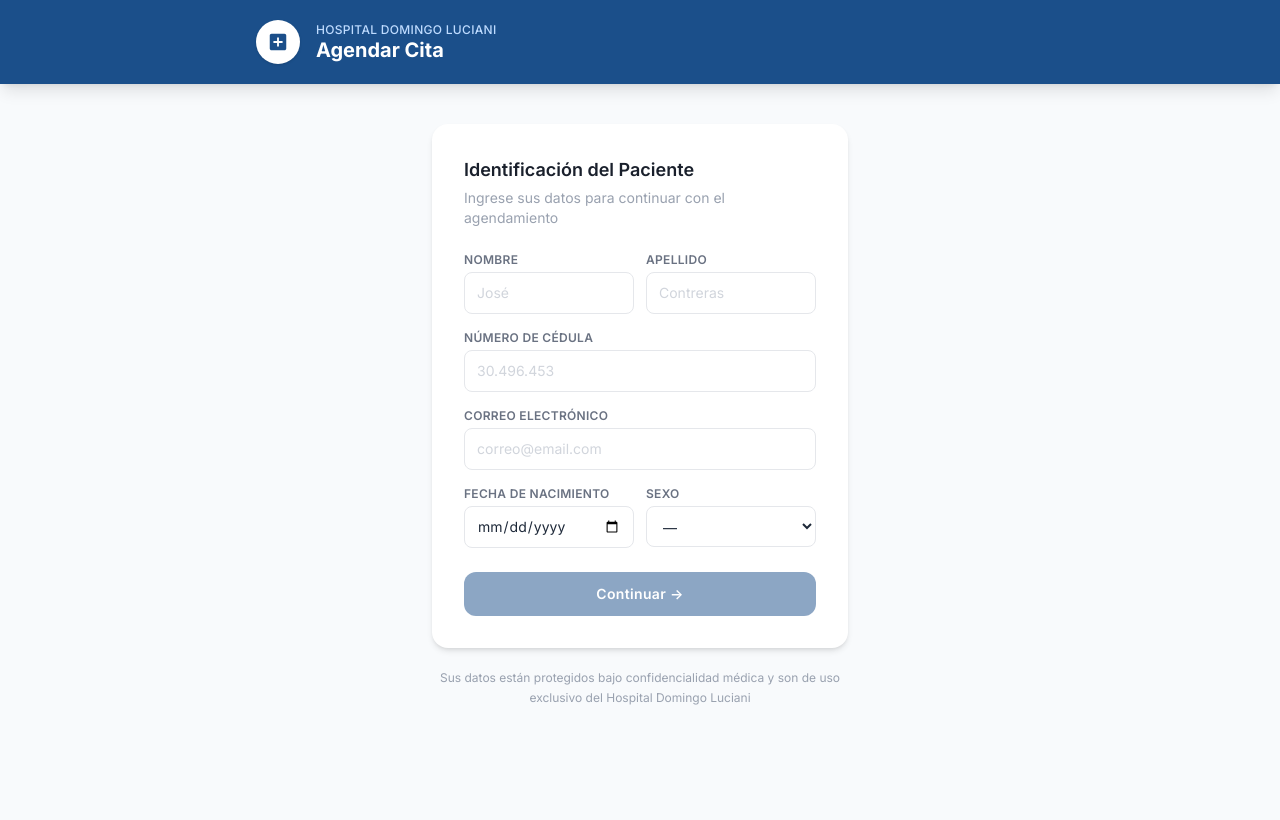
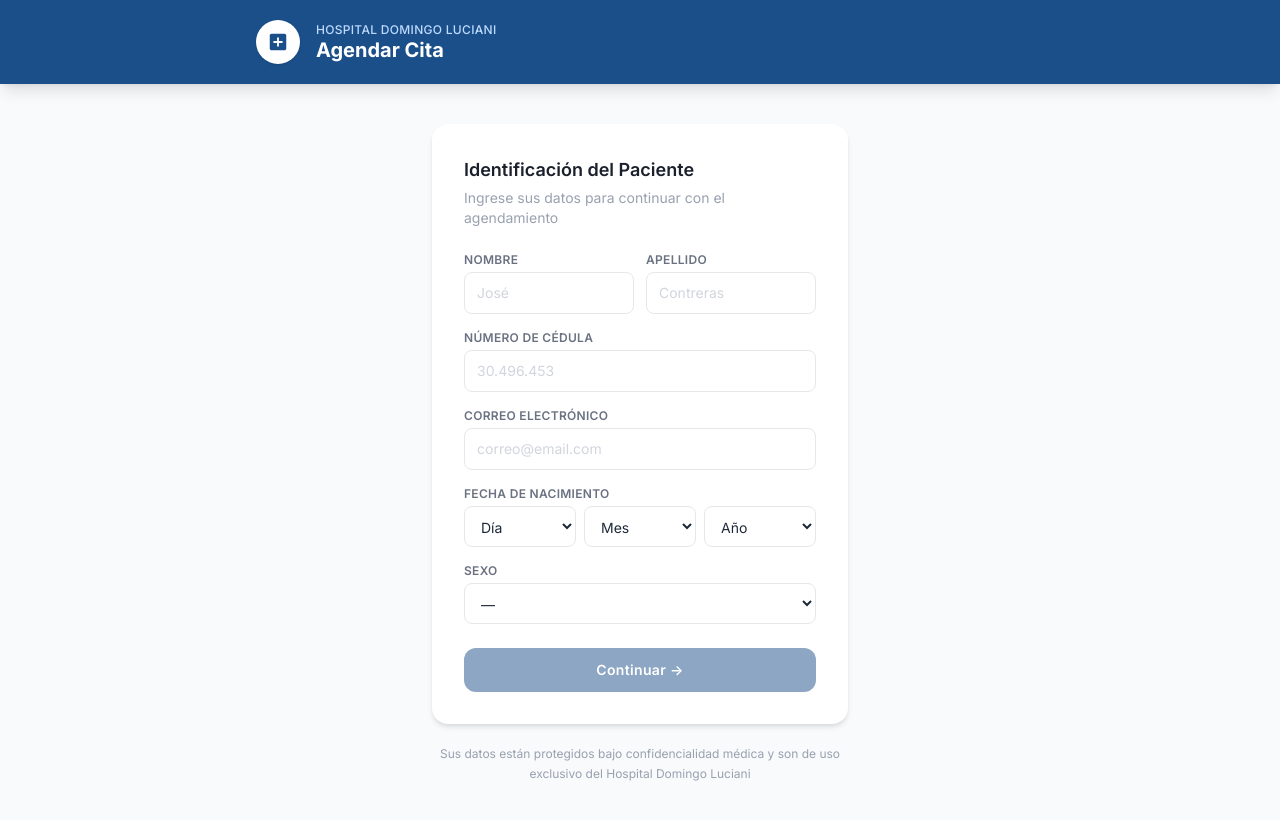
Before and after one commit to keace888/agendarcita, a Next.js app in the folder agendarcita/: page / in a window 1280 px wide. Shown: the top 820 px of the page. Built offline with nearby package versions, Linux system fonts and the light colour scheme.

Commit message:
Replace date input with Spanish día/mes/año dropdowns, no future years
Co-Authored-By: Claude Sonnet 4.6 <noreply@anthropic.com>

```diff
--- a/agendarcita/app/page.tsx
+++ b/agendarcita/app/page.tsx
@@ -3,6 +3,22 @@
 import { useState } from 'react';
 import { useRouter } from 'next/navigation';
 import Header from './components/Header';
+
+const MESES = [
+  'Enero','Febrero','Marzo','Abril','Mayo','Junio',
+  'Julio','Agosto','Septiembre','Octubre','Noviembre','Diciembre',
+];
+
+const CURRENT_YEAR = new Date().getFullYear();
+const YEARS = Array.from({ length: CURRENT_YEAR - 1919 }, (_, i) => CURRENT_YEAR - i);
+
+function daysInMonth(month: number, year: number) {
+  if (!month || !year) return 31;
+  return new Date(year, month, 0).getDate();
+}
+
+const selectClass =
+  'w-full border border-gray-200 rounded-lg px-3 py-2.5 text-sm text-gray-800 focus:outline-none focus:ring-2 focus:border-transparent transition';
 
 export default function HomePage() {
   const router = useRouter();
@@ -10,25 +26,23 @@ export default function HomePage() {
   const [apellido, setApellido] = useState('');
   const [cedula, setCedula] = useState('');
   const [email, setEmail] = useState('');
-  const [nacimiento, setNacimiento] = useState('');
+  const [dia, setDia] = useState('');
+  const [mes, setMes] = useState('');
+  const [anio, setAnio] = useState('');
   const [sexo, setSexo] = useState('');
 
-  const canSubmit =
-    nombre.trim() && apellido.trim() && cedula.trim() && email.trim() && nacimiento && sexo;
+  const nacimiento = dia && mes && anio ? `${anio}-${mes.padStart(2, '0')}-${dia.padStart(2, '0')}` : '';
+  const canSubmit = nombre.trim() && apellido.trim() && cedula.trim() && email.trim() && nacimiento && sexo;
 
   function handleContinuar() {
     if (!canSubmit) return;
     const normalized = cedula.replace(/\D/g, '');
-    const params = new URLSearchParams({
-      cedula: normalized,
-      nombre,
-      apellido,
-      email,
-      nacimiento,
-      sexo,
-    });
+    const params = new URLSearchParams({ cedula: normalized, nombre, apellido, email, nacimiento, sexo });
     router.push(`/agendar?${params.toString()}`);
   }
+
+  const maxDays = daysInMonth(Number(mes), Number(anio));
+  const days = Array.from({ length: maxDays }, (_, i) => i + 1);
 
   return (
     <div className="min-h-screen" style={{ backgroundColor: '#F8FAFC' }}>
@@ -46,84 +60,61 @@ export default function HomePage() {
           <div className="space-y-4">
             <div className="grid grid-cols-2 gap-3">
               <div>
-                <label className="block text-xs font-semibold text-gray-500 mb-1 uppercase tracking-wide">
-                  Nombre
-                </label>
-                <input
-                  type="text"
-                  value={nombre}
-                  onChange={(e) => setNombre(e.target.value)}
-                  placeholder="José"
-                  className="w-full border border-gray-200 rounded-lg px-3 py-2.5 text-sm text-gray-800 placeholder-gray-300 focus:outline-none focus:ring-2 focus:border-transparent transition"
-                />
+                <label className="block text-xs font-semibold text-gray-500 mb-1 uppercase tracking-wide">Nombre</label>
+                <input type="text" value={nombre} onChange={(e) => setNombre(e.target.value)} placeholder="José"
+                  className="w-full border border-gray-200 rounded-lg px-3 py-2.5 text-sm text-gray-800 placeholder-gray-300 focus:outline-none focus:ring-2 focus:border-transparent transition" />
               </div>
               <div>
-                <label className="block text-xs font-semibold text-gray-500 mb-1 uppercase tracking-wide">
-                  Apellido
-                </label>
-                <input
-                  type="text"
-                  value={apellido}
-                  onChange={(e) => setApellido(e.target.value)}
-                  placeholder="Contreras"
-                  className="w-full border border-gray-200 rounded-lg px-3 py-2.5 text-sm text-gray-800 placeholder-gray-300 focus:outline-none focus:ring-2 focus:border-transparent transition"
-                />
+                <label className="block text-xs font-semibold text-gray-500 mb-1 uppercase tracking-wide">Apellido</label>
+                <input type="text" value={apellido} onChange={(e) => setApellido(e.target.value)} placeholder="Contreras"
+                  className="w-full border border-gray-200 rounded-lg px-3 py-2.5 text-sm text-gray-800 placeholder-gray-300 focus:outline-none focus:ring-2 focus:border-transparent transition" />
               </div>
             </div>
 
             <div>
-              <label className="block text-xs font-semibold text-gray-500 mb-1 uppercase tracking-wide">
-                Número de Cédula
-              </label>
-              <input
-                type="text"
-                value={cedula}
-                onChange={(e) => setCedula(e.target.value)}
-                placeholder="30.496.453"
-                className="w-full border border-gray-200 rounded-lg px-3 py-2.5 text-sm text-gray-800 placeholder-gray-300 focus:outline-none focus:ring-2 focus:border-transparent transition"
-              />
+              <label className="block text-xs font-semibold text-gray-500 mb-1 uppercase tracking-wide">Número de Cédula</label>
+              <input type="text" value={cedula} onChange={(e) => setCedula(e.target.value)} placeholder="30.496.453"
+                className="w-full border border-gray-200 rounded-lg px-3 py-2.5 text-sm text-gray-800 placeholder-gray-300 focus:outline-none focus:ring-2 focus:border-transparent transition" />
             </div>
 
             <div>
-              <label className="block text-xs font-semibold text-gray-500 mb-1 uppercase tracking-wide">
-                Correo Electrónico
-              </label>
-              <input
-                type="email"
-                value={email}
-                onChange={(e) => setEmail(e.target.value)}
-                placeholder="correo@email.com"
-                className="w-full border border-gray-200 rounded-lg px-3 py-2.5 text-sm text-gray-800 placeholder-gray-300 focus:outline-none focus:ring-2 focus:border-transparent transition"
-              />
+              <label className="block text-xs font-semibold text-gray-500 mb-1 uppercase tracking-wide">Correo Electrónico</label>
+              <input type="email" value={email} onChange={(e) => setEmail(e.target.value)} placeholder="correo@email.com"
+                className="w-full border border-gray-200 rounded-lg px-3 py-2.5 text-sm text-gray-800 placeholder-gray-300 focus:outline-none focus:ring-2 focus:border-transparent transition" />
             </div>
 
-            <div className="grid grid-cols-2 gap-3">
             <div>
-                <label className="block text-xs font-semibold text-gray-500 mb-1 uppercase tracking-wide">
-                  Fecha de Nacimiento
-                </label>
-                <input
-                  type="date"
-                  value={nacimiento}
-                  onChange={(e) => setNacimiento(e.target.value)}
-                  className="w-full border border-gray-200 rounded-lg px-3 py-2.5 text-sm text-gray-800 focus:outline-none focus:ring-2 focus:border-transparent transition"
-                />
+              <label className="block text-xs font-semibold text-gray-500 mb-1 uppercase tracking-wide">Fecha de Nacimiento</label>
+              <div className="grid grid-cols-3 gap-2">
+                <select value={dia} onChange={(e) => setDia(e.target.value)} className={selectClass}>
+                  <option value="">Día</option>
+                  {days.map((d) => (
+                    <option key={d} value={String(d)}>{d}</option>
+                  ))}
+                </select>
+                <select value={mes} onChange={(e) => setMes(e.target.value)} className={selectClass}>
+                  <option value="">Mes</option>
+                  {MESES.map((m, i) => (
+                    <option key={m} value={String(i + 1)}>{m}</option>
+                  ))}
+                </select>
+                <select value={anio} onChange={(e) => setAnio(e.target.value)} className={selectClass}>
+                  <option value="">Año</option>
+                  {YEARS.map((y) => (
+                    <option key={y} value={String(y)}>{y}</option>
+                  ))}
+                </select>
               </div>
+            </div>
+
             <div>
-                <label className="block text-xs font-semibold text-gray-500 mb-1 uppercase tracking-wide">
-                  Sexo
-                </label>
-                <select
-                  value={sexo}
-                  onChange={(e) => setSexo(e.target.value)}
-                  className="w-full border border-gray-200 rounded-lg px-3 py-2.5 text-sm text-gray-800 focus:outline-none focus:ring-2 focus:border-transparent transition"
-                >
+              <label className="block text-xs font-semibold text-gray-500 mb-1 uppercase tracking-wide">Sexo</label>
+              <select value={sexo} onChange={(e) => setSexo(e.target.value)} className={selectClass}>
                 <option value="">—</option>
                 <option value="M">Masculino</option>
                 <option value="F">Femenino</option>
                 <option value="O">Otro</option>
               </select>
-              </div>
             </div>
 
             <button
```
Lines whose indentation alone changed are shown as unchanged.
